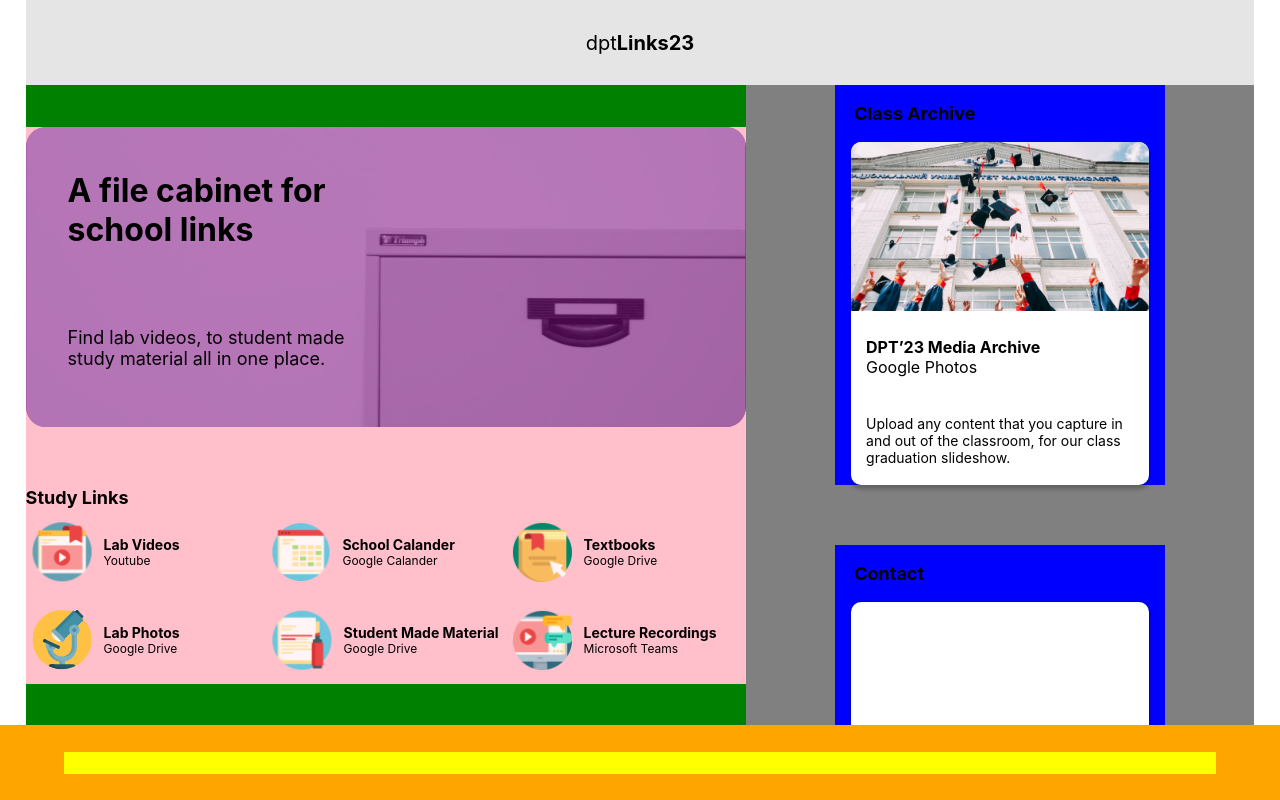
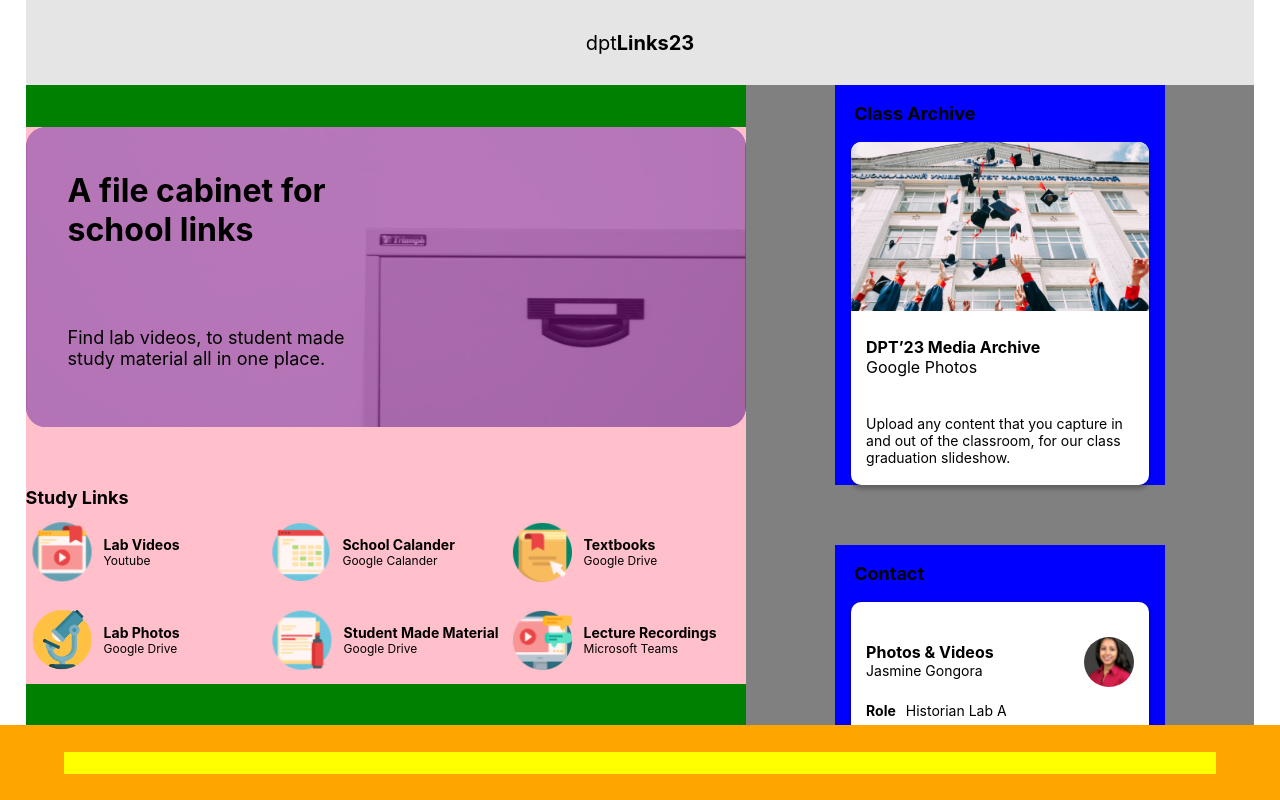
Before and after one commit to isaac-gorman/dptLinks, a React (Create React App) app in the folder prj/: page / in a window 1280 px wide. Built offline with nearby package versions, Linux system fonts and the light colour scheme.

Commit message:
contact card complete. on to footer

```diff
--- a/prj/src/components/Contact.js
+++ b/prj/src/components/Contact.js
@@ -1,12 +1,14 @@
 import React from "react";
 import styled from "styled-components";
+import JG from "./JG.svg";
+import M from "./M.svg";
 
 const Container = styled.div`
   width: 100%;
   height: 400px;
   margin: 0 auto;
   // margin-top: 60px;
-  // margin-bottom: 60px;
+  margin-bottom: 60px;
   display: flex;
   flex-direction: column;
   align-items: center;
@@ -40,13 +42,162 @@ const Card = styled.div`
   background: white;
   box-shadow: 0px 0px 4px rgba(0, 0, 0, 0.25), 0px 3px 4px rgba(0, 0, 0, 0.25);
   border-radius: 10px;
+
+  display: flex;
+  flex-direction: column;
+  align-items: center;
+`;
+
+const TitleDiv = styled.div`
+  height: 60px;
+  width: 90%;
+  // background: pink;
+  display: flex;
+  align-items: center;
+  justify-content: space-between;
+  margin-top: 30px;
+`;
+
+const InfoDiv = styled.div`
+  height: 40px;
+  width: 70%;
+  // background: green;
+  display: flex;
+  flex-direction: column;
+`;
+
+const Responsibility = styled.h3`
+  font-size: 16px;
+  margin-top: 0px;
+  margin-bottom: 0px;
+`;
+
+const Name = styled.p`
+  font-size: 14px;
+  margin-top: 0px;
+  margin-bottom: 0px;
+`;
+
+const ImageDiv = styled.div`
+  width: 50px;
+  height: 50px;
+  color: lightblue;
+  border-radius: 40px;
+`;
+
+const Image = styled.img`
+  width: 100%;
+  height: 100%;
+  object-fit: none;
+  border-radius: 40px;
+`;
+
+const DetailsDiv = styled.div`
+  width: 90%;
+  display: flex;
+  flex-direction: column;
+  margin-top: 10px;
+`;
+
+const RoleSection = styled.div`
+  width: 100%;
+  display: flex;
+  flex-direction: column;
+`;
+const RoleDiv = styled.div`
+  display: flex;
+`;
+
+const Role = styled.h3`
+  font-size: 14px;
+  margin-top: 0px;
+  margin-bottom: 0px;
+  margin-right: 10px;
+`;
+
+const RoleName = styled.p`
+  font-size: 14px;
+  margin-top: 0px;
+  margin-bottom: 0px;
+`;
+
+const Divider = styled.div`
+  width: 100%;
+  height: 0.5px;
+  background: black;
+  margin-top: 20px;
+  margin-bottom: 20px;
+`;
+
+const DirectionsTitle = styled.h3`
+  font-size: 14px;
+  margin-top: 0px;
+  margin-bottom: 8px;
+`;
+
+const Directions = styled.p`
+  font-size: 14px;
+  margin-top: 0px;
+  margin-bottom: 0px;
+`;
+
+const EmailDiv = styled.div`
+  display: flex;
+  align-items: center;
+`;
+
+const EmailIcon = styled.img`
+  width: 28px;
+  height: 28px;
+  margin-right: 14px;
+`;
+
+const Email = styled.p`
+  font-size: 14px;
+  margin-top: 0px;
+  margin-bottom: 0px;
+  text-decoration: underline;
 `;
 
 function Contact() {
   return (
     <Container>
       <Heading>Contact</Heading>
-      <Card></Card>
+      <Card>
+        <TitleDiv>
+          <InfoDiv>
+            <Responsibility>Photos & Videos</Responsibility>
+            <Name>Jasmine Gongora</Name>
+          </InfoDiv>
+          <ImageDiv>
+            <Image src={JG} alt="Lab-A Historian Jasmine G" />
+          </ImageDiv>
+        </TitleDiv>
+
+        <DetailsDiv>
+          <RoleSection>
+            <RoleDiv>
+              <Role>Role</Role>
+              <RoleName>Historian Lab A</RoleName>
+            </RoleDiv>
+            <Divider />
+          </RoleSection>
+
+          <RoleSection>
+            <DirectionsTitle>How to get intouch </DirectionsTitle>
+            <Directions>
+              Email me if you have any question or concerns regardinding photos
+              and video. Thanks, Jasmine.
+            </Directions>
+            <Divider />
+          </RoleSection>
+
+          <EmailDiv>
+            <EmailIcon src={M} alt="Email Icon" />
+            <Email>media@dptLinks23.com</Email>
+          </EmailDiv>
+        </DetailsDiv>
+      </Card>
     </Container>
   );
 }
```
Also changed, not shown: prj/src/components/JG.svg (added), prj/src/components/M.svg (added).
